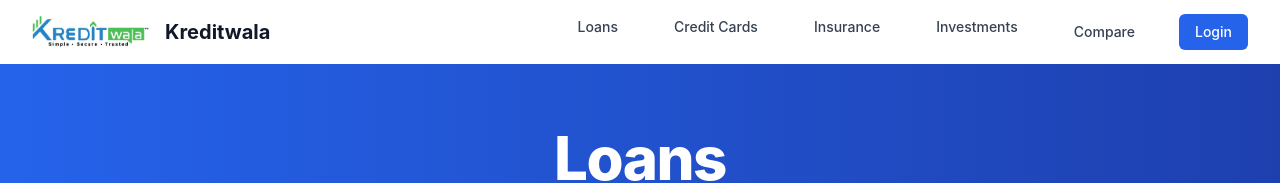
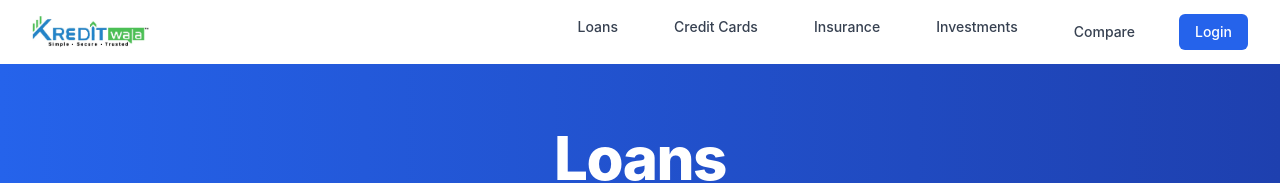
Before and after one commit to manishisspecial/kreditwala, a React (Create React App) app: page /loans in a window 1280 px wide. Shown: the top 183 px of the page. Built offline with nearby package versions, Linux system fonts and the light colour scheme.

Commit message:
Remove Kreditwala text from header, keep only logo

```diff
--- a/src/components/layout/Header.tsx
+++ b/src/components/layout/Header.tsx
@@ -12,7 +12,6 @@ const Header = () => {
           <div className="flex items-center">
             <Link to="/" className="flex items-center">
               <img src="/images/logo.jpg" alt="Kreditwala Logo" className="h-8 w-auto" />
-              <span className="ml-4 text-xl font-bold text-gray-900">Kreditwala</span>
             </Link>
           </div>
 
```
